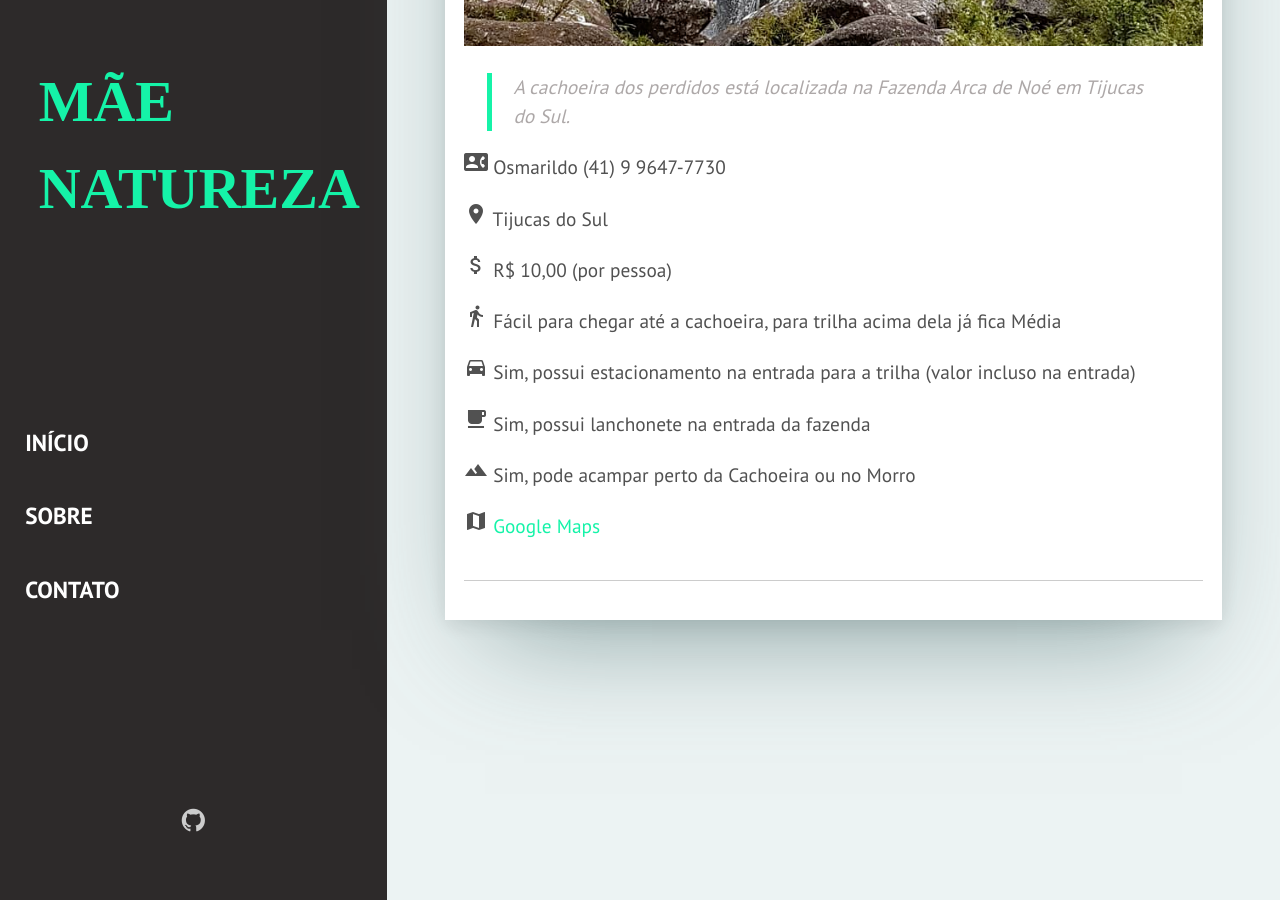
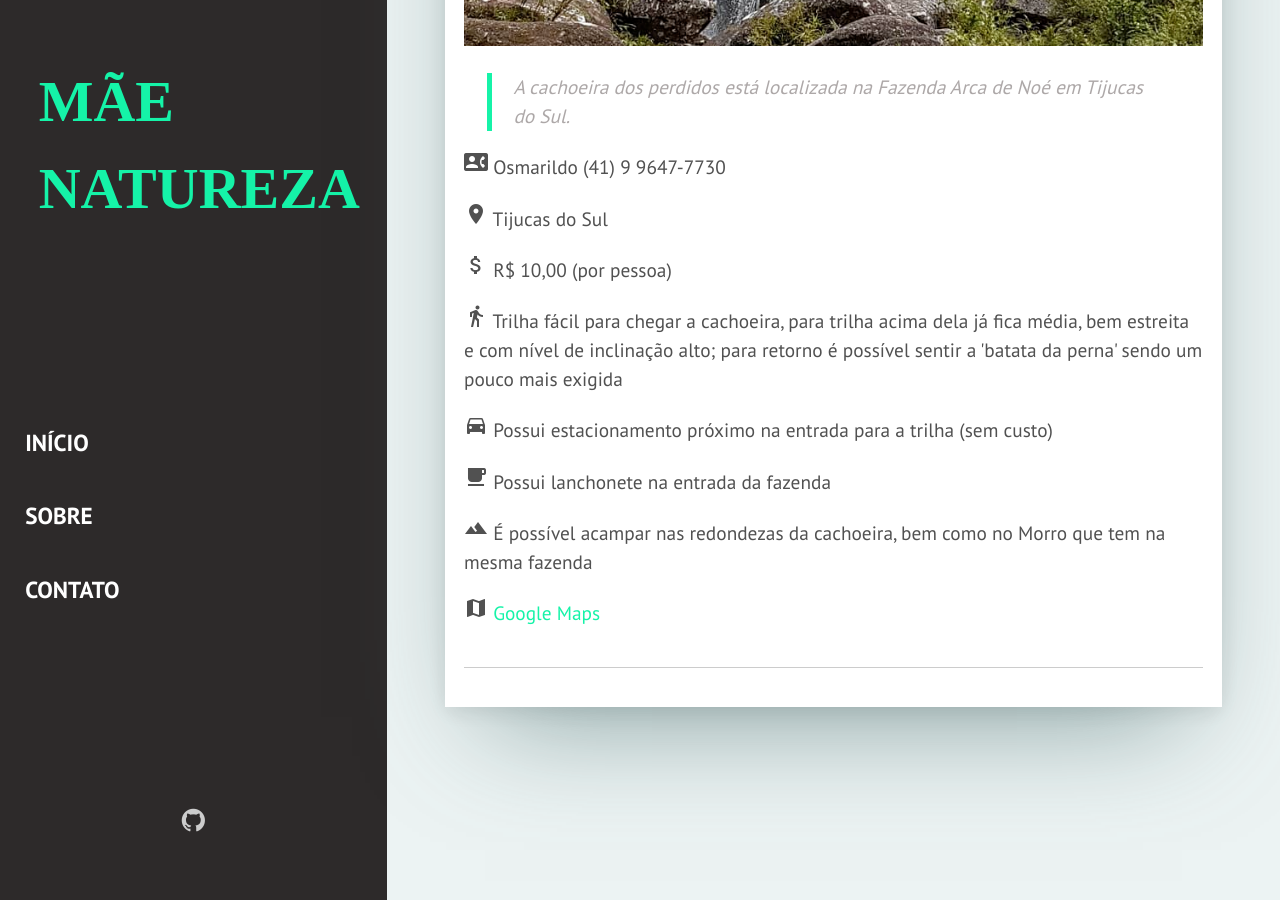
Before and after one commit to maenatureza/maenatureza.github.io, a Jekyll site: the page built from _posts/2018-02-10-cachoeira-dos-perdidos.markdown, in a window 1280 px wide and 900 px high, scrolled down 616 px. Built offline with Jekyll 4.4.1, drawn with Linux system fonts in a browser that asks for light colours; some web fonts are replaced; comment, search, counter and statistics services are not loaded.

Commit message:
Adicionando mais decricoes sobre a cachoeira. Atualizando Gemfile.

```diff
--- a/_posts/2018-02-10-cachoeira-dos-perdidos.markdown
+++ b/_posts/2018-02-10-cachoeira-dos-perdidos.markdown
@@ -11,10 +11,10 @@ contato: "Osmarildo (41) 9 9647-7730"
 local: "Tijucas do Sul"
 mapa: "https://goo.gl/maps/VU6Rk3qnJJ62"
 valor: "R$ 10,00 (por pessoa)"
-trilha: "Fácil para chegar até a cachoeira, para trilha acima dela já fica Média"
-estacionamento: "Sim, possui estacionamento na entrada para a trilha (valor incluso na entrada)"
-lanchonete: "Sim, possui lanchonete na entrada da fazenda"
-acampamento: "Sim, pode acampar perto da Cachoeira ou no Morro"
+trilha: "Trilha fácil para chegar a cachoeira, para trilha acima dela já fica média, bem estreita e com nível de inclinação alto; para retorno é possível sentir a 'batata da perna' sendo um pouco mais exigida"
+estacionamento: "Possui estacionamento próximo na entrada para a trilha (sem custo)"
+lanchonete: "Possui lanchonete na entrada da fazenda"
+acampamento: "É possível acampar nas redondezas da cachoeira, bem como no Morro que tem na mesma fazenda"
 ---
 
 > A cachoeira dos perdidos está localizada na Fazenda Arca de Noé em Tijucas do Sul.
```
Also changed, not shown: Gemfile (added, +14 -0 lines), Gemfile.lock (added), 1 other file.
